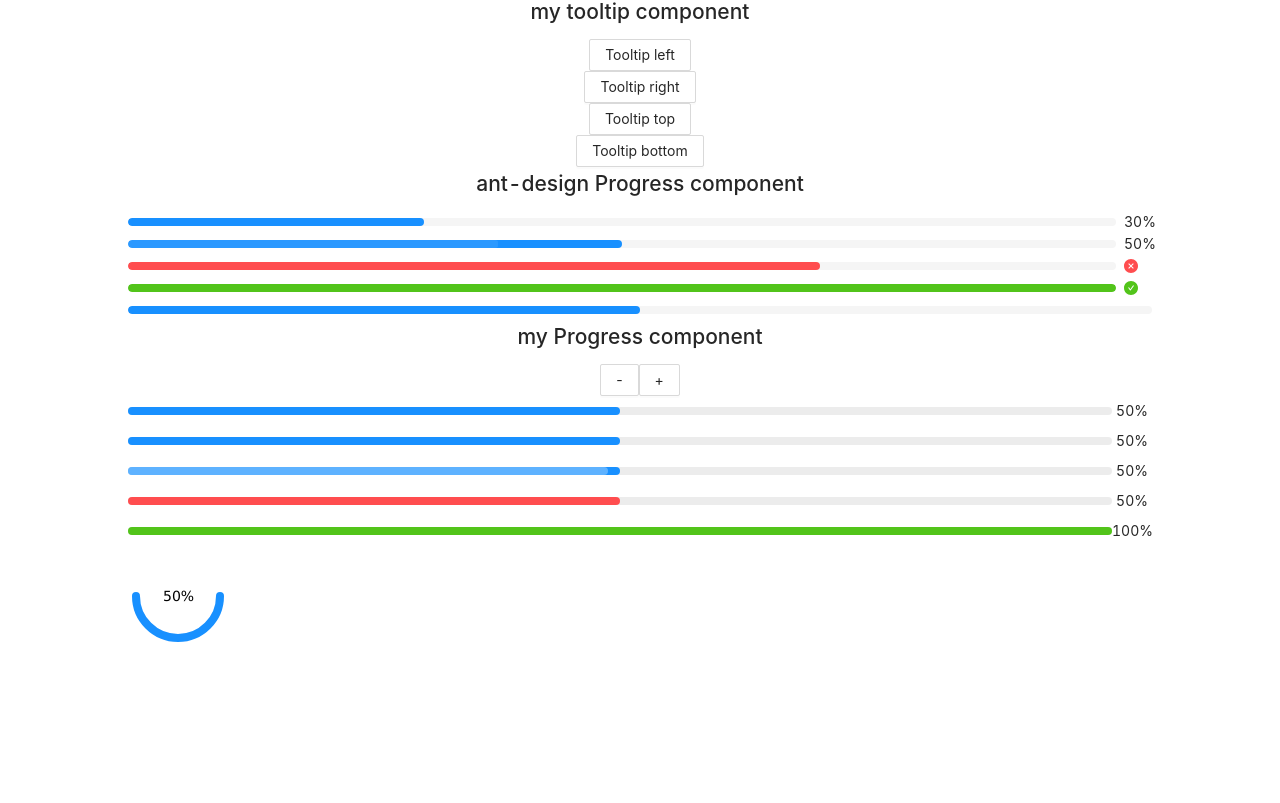
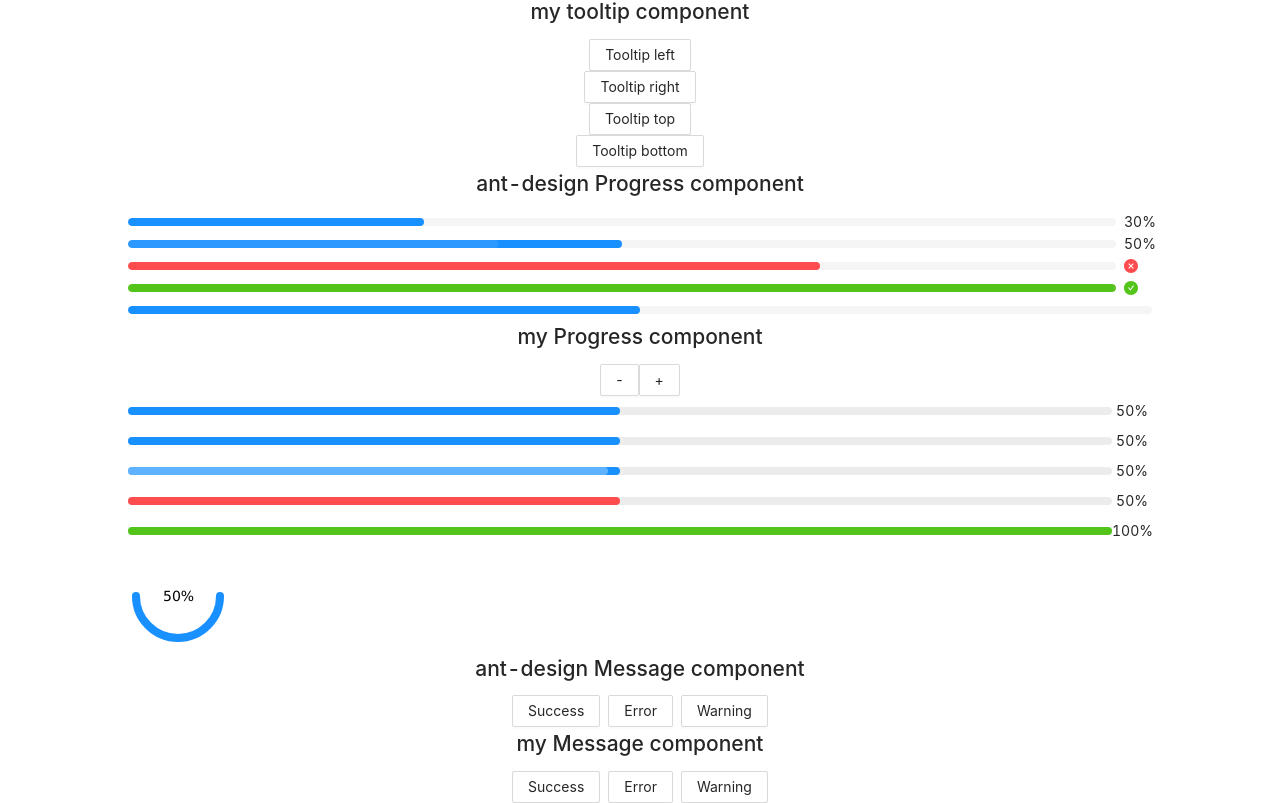
Before and after one commit to GuoQaingQiang/M365TeamsDemo, a React (Create React App) app: page / in a window 1280 px wide. Shown: the part 1272-2075 px from the top of the page. Before the commit the page ends 1924 px from the top, so only its background shows below. Built offline with nearby package versions, Linux system fonts and the light colour scheme.

Commit message:
提交message组件

```diff
--- a/src/App.tsx
+++ b/src/App.tsx
@@ -1,6 +1,6 @@
 import React, { useState } from 'react';
 import './App.css';
-import { Steps, Row, Col, DatePicker, Collapse, Tooltip, Button, Progress } from 'antd';
+import { Steps, Row, Col, DatePicker, Collapse, Tooltip, Progress, message, Button, Space } from 'antd';
 import 'antd/dist/antd.css';
 import Sider from "./Components/Menu";
 
@@ -10,6 +10,7 @@
 import M365Collapse from "./Components/M365Collapse/index";
 import M365Tooltip from "./Components/M365Tooltip/index";
 import M365Progress from "./Components/M365Progress/index";
+import M365Message from "./Components/M365Message/index";
 const { Step } = Steps;
 const { Panel } = Collapse;
 const M365Panel = M365Collapse.Panel;
@@ -28,6 +29,30 @@
 	subTitle?: React.ReactNode;
 	style?: React.CSSProperties;
 }
+
+const success = () => {
+	message.success('This is a success message');
+};
+
+const error = () => {
+	message.error('This is an error message');
+};
+
+const warning = () => {
+	message.warning('This is a warning message');
+};
+
+const successM365 = () => {
+	M365Message.success('This is a success message');
+};
+
+const errorM365 = () => {
+	M365Message.error('This is an error message');
+};
+
+const warningM365 = () => {
+	M365Message.warning('This is a warning message');
+};
 function App() {
 	const [currentStep, setcurrentStep] = useState(0);
 	const [menuData, setMenuData] = useState(11);
@@ -192,6 +217,22 @@
 
 			</section>
 
+			<h2>ant-design Message component</h2>
+			<Space>
+				<Button onClick={success}>Success</Button>
+				<Button onClick={error}>Error</Button>
+				<Button onClick={warning}>Warning</Button>
+			</Space>
+
+			<h2>my Message component</h2>
+			<Space>
+				<Button onClick={successM365}>Success</Button>
+				<Button onClick={errorM365}>Error</Button>
+				<Button onClick={warningM365}>Warning</Button>
+			</Space>
+
+
+
 		</div>
 	);
 }
--- /dev/null
+++ b/src/Components/M365Message/index.css
@@ -0,0 +1,24 @@
+.M365Message {
+    padding: 4px 6px;
+    border-radius: 2px;
+    max-width: 300px;
+    word-break: break-all;
+    background: #fff;
+    box-shadow: 0 0 8px #ececec;
+    position: fixed;
+    top: 20px;
+    left: 50%;
+    transform: translateX(-50%);
+    animation: showMessage 0.2s;
+    z-index: 100000;
+}
+
+@keyframes showMessage {
+    from {
+        top: 0px;
+    }
+
+    to {
+        top: 20px;
+    }
+}
--- /dev/null
+++ b/src/Components/M365Message/index.tsx
@@ -0,0 +1,46 @@
+import React, { useEffect, useRef } from 'react';
+import "./index.css";
+
+type IM365Message = {
+    success: (msg: string) => void,
+    error: (msg: string) => void,
+    warning: (msg: string) => void,
+    addAndRemove: (msg: string, type: string) => void
+}
+
+let Timer: NodeJS.Timeout | null = null;
+
+const M365Message: IM365Message = {
+    addAndRemove(msg: string, type: string): void {
+        Timer = null;
+        clearTimeout(Timer as any);
+        // let M365MessageNode = document.getElementById("M365Message");
+        // if (Object.prototype.toString.call(M365MessageNode) !== "[object Null]") {
+        //     (M365MessageNode as any).parentNode.removeChild(M365MessageNode);
+        // }
+        Timer = setTimeout(() => {
+            let M365MessageNode = document.getElementById("M365Message");
+            if (Object.prototype.toString.call(M365MessageNode) !== "[object Null]") {
+                (M365MessageNode as any).parentNode.removeChild(M365MessageNode);
+            }
+            Timer = null;
+            clearTimeout(Timer as any);
+        }, 3000);
+        const dom = document.createElement("div");
+        dom.setAttribute("id", "M365Message");
+        dom.setAttribute("class", "M365Message M365Message-success");
+        dom.innerText = msg;
+        document.body.appendChild(dom);
+    },
+    success(msg: string): void {
+        this.addAndRemove(msg, 'success');
+    },
+    error(msg: string): void {
+        this.addAndRemove(msg, 'error');
+    },
+    warning(msg: string): void {
+        this.addAndRemove(msg, 'warning');
+    }
+}
+
+export default M365Message;
```
Also changed, not shown: 1 other file (tests, documents, lock files or other folders).
